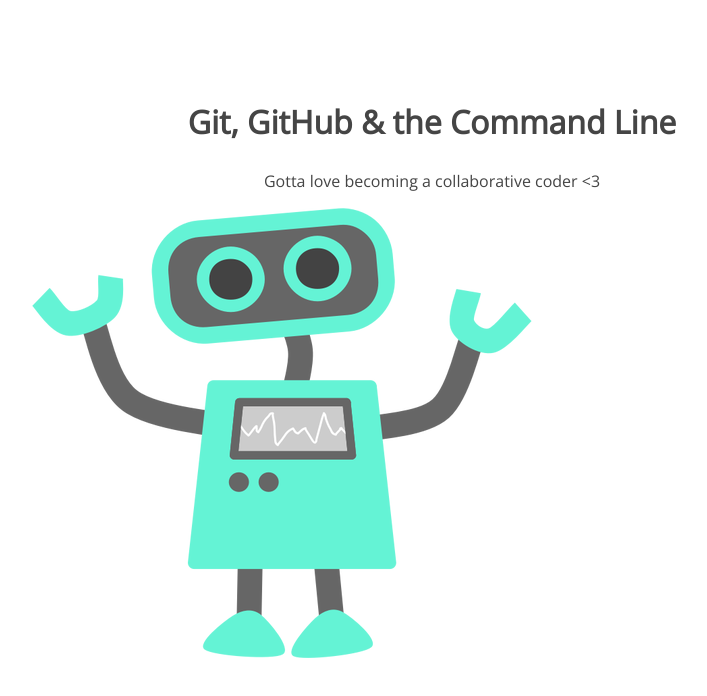
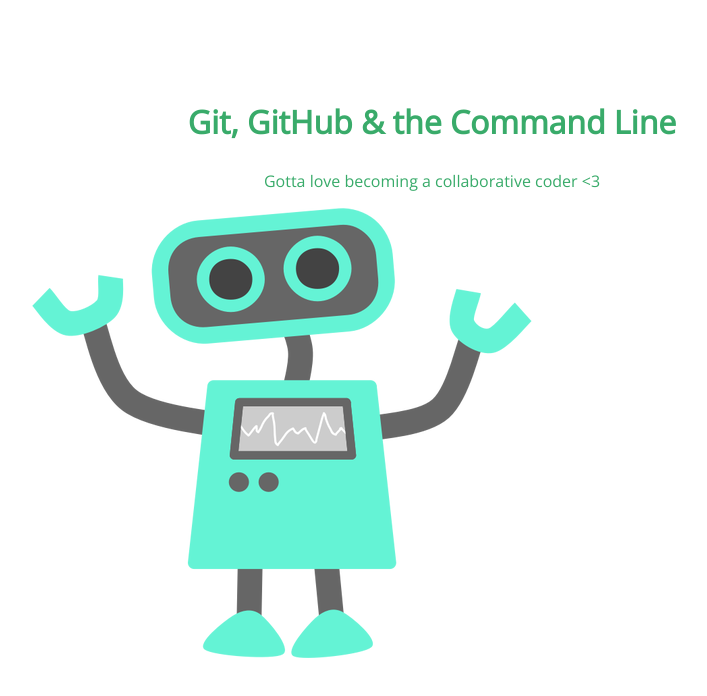
Before and after one commit to twaughj/105-project, a plain HTML site: page index.html in a window 1280 px wide. Shown: the whole page, without its empty margins (208-915 px from the left). Drawn offline with nearby package versions, Linux system fonts and the light colour scheme.

Commit message:
Changed h1 color to green

```diff
--- a/css/style.css
+++ b/css/style.css
@@ -5,7 +5,7 @@
 section h1,
 section p {
 	text-align: center;
-	color: #454545;
+	color: #39ab6a;
 }
 section h1 {
 	font: 32px 'Open Sans';
```
